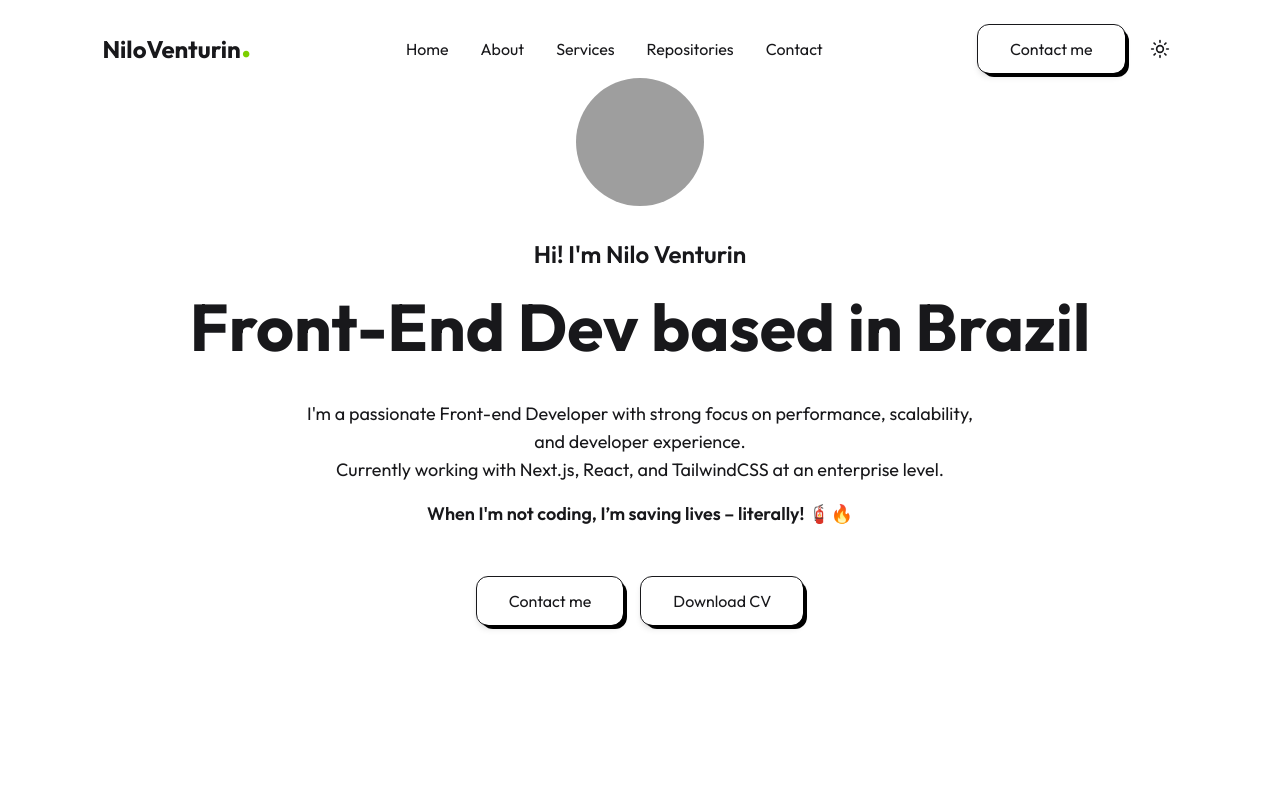
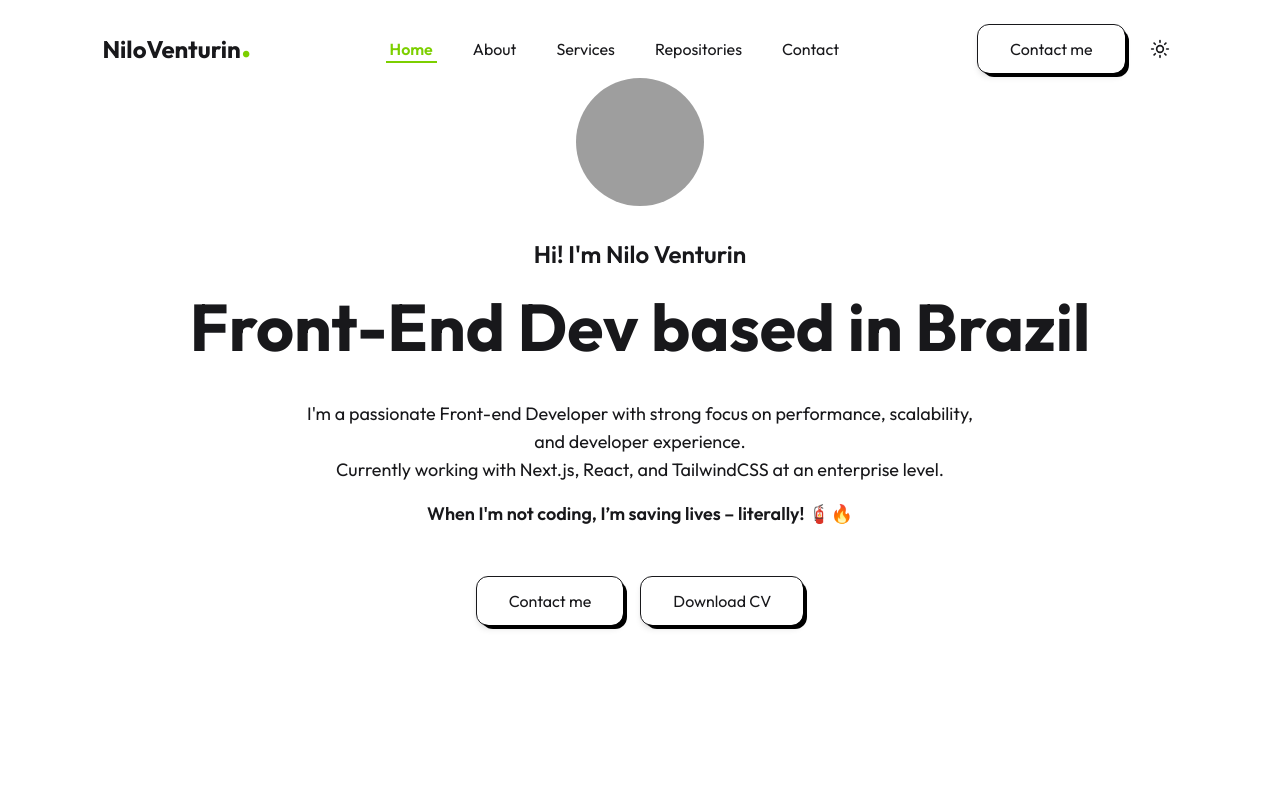
Before and after one commit to dev-nilo/niloventurin, a Next.js app in the folder niloventurin/: page / in a window 1280 px wide. Shown: the top 800 px of the page. Built offline with nearby package versions, Linux system fonts and the light colour scheme; grey boxes are pictures that could not be loaded; a web font is replaced by a local one.

Commit message:
making framer-motion

```diff
--- a/niloventurin/app/page.js
+++ b/niloventurin/app/page.js
@@ -1,13 +1,75 @@
+"use client";
+
+import { useState, useEffect } from "react";
+import { AnimatePresence, motion } from "framer-motion";
+
 import Navbar from "@/components/Navbar";
 import Header from "@/components/Header";
 import About from "@/components/About";
+import Services from "@/components/Services";
+import Repositories from "@/components/Repositories";
+import Contact from "@/components/Contact";
 
 export default function Home() {
+  const [section, setSection] = useState(0);
+  const sections = [
+    <Header key="header" />,
+    <About key="about" />,
+    <Services key="services" />,
+    <Repositories key="repositories" />,
+    <Contact key="contact" />,
+  ];
+  const totalSections = sections.length;
+
+  // Scroll e teclado
+  useEffect(() => {
+    let isThrottled = false;
+
+    const next = () =>
+      setSection((prev) => Math.min(totalSections - 1, prev + 1));
+    const prev = () => setSection((prev) => Math.max(0, prev - 1));
+
+    const handleWheel = (e) => {
+      if (isThrottled) return;
+      isThrottled = true;
+      setTimeout(() => (isThrottled = false), 600); // evita transições múltiplas
+
+      if (e.deltaY > 50) next();
+      if (e.deltaY < -50) prev();
+    };
+
+    const handleKeyDown = (e) => {
+      if (e.key === "ArrowDown") next();
+      if (e.key === "ArrowUp") prev();
+    };
+
+    window.addEventListener("wheel", handleWheel, { passive: false });
+    window.addEventListener("keydown", handleKeyDown);
+
+    return () => {
+      window.removeEventListener("wheel", handleWheel);
+      window.removeEventListener("keydown", handleKeyDown);
+    };
+  }, [totalSections]);
+
   return (
     <>
-      <Navbar />
-      <Header />
-      <About />
+      <Navbar onNavigate={setSection} activeIndex={section} />
+
+      <div className="relative h-screen w-screen overflow-hidden">
+        <AnimatePresence mode="wait">
+          <motion.div
+            key={section}
+            initial={{ opacity: 0 }}
+            animate={{ opacity: 1 }}
+            exit={{ opacity: 0 }}
+            transition={{ duration: 0.5 }}
+            className="absolute inset-0"
+          >
+            {sections[section]}
+          </motion.div>
+        </AnimatePresence>
+      </div>
     </>
   );
 }
--- /dev/null
+++ b/niloventurin/components/Contact.jsx
@@ -0,0 +1,21 @@
+import React from "react";
+
+const Contact = () => {
+  return (
+    <div className="flex flex-col items-center justify-center h-screen">
+      <h1 className="text-4xl font-bold mb-4">Contact Me</h1>
+      <p className="text-lg text-center max-w-2xl">
+        If you have any questions or would like to get in touch, feel free to
+        reach out!
+      </p>
+      <div className="mt-8">
+        <a href=""></a>
+        <button className="bg-lime-500 text-white px-4 py-2 rounded">
+          Email Me
+        </button>
+      </div>
+    </div>
+  );
+};
+
+export default Contact;
--- a/niloventurin/components/Navbar.jsx
+++ b/niloventurin/components/Navbar.jsx
@@ -4,7 +4,7 @@ import { useState, useEffect } from "react";
 import { Sun, Moon, Menu, X } from "lucide-react";
 import ButtonContactMe from "./buttons/ButtonContactMe";
 
-const Navbar = () => {
+const Navbar = ({ onNavigate, activeIndex }) => {
   const [isMenuOpen, setIsMenuOpen] = useState(false);
   const [darkMode, setDarkMode] = useState(false);
 
@@ -18,7 +18,6 @@ const Navbar = () => {
 
   useEffect(() => {
     const savedTheme = localStorage.getItem("theme");
-
     if (savedTheme === "dark") {
       setDarkMode(true);
       document.documentElement.classList.add("dark");
@@ -37,47 +36,54 @@ const Navbar = () => {
   }, [darkMode]);
 
   const navLinks = [
-    { label: "Home", href: "#top" },
-    { label: "About", href: "#about" },
-    { label: "Services", href: "#services" },
-    { label: "Repositories", href: "#repo" },
-    { label: "Contact", href: "#contact" },
+    { label: "Home" },
+    { label: "About" },
+    { label: "Services" },
+    { label: "Repositories" },
+    { label: "Contact" },
   ];
 
   return (
     <nav className="fixed top-0 w-full z-50 flex items-center justify-between px-6 py-6 lg:px-8 xl:px-[8%]">
       {/* Logo */}
-      <a href="#top" className="flex items-center py-2">
+      <button onClick={() => onNavigate(0)} className="flex items-center py-2">
         <h1 className="text-2xl font-extrabold flex items-center">
           NiloVenturin
           <span className="text-lime-500 text-4xl leading-none mt-[-10px]">
             .
           </span>
         </h1>
-      </a>
+      </button>
 
       {/* Desktop Nav */}
       <ul className="hidden md:flex items-center gap-6 lg:gap-8 rounded-full px-12 py-2">
-        {navLinks.map((link) => (
-          <li key={link.href}>
-            <a
-              href={link.href}
-              className="transition-colors hover:text-lime-500"
+        {navLinks.map((link, index) => (
+          <li key={link.label}>
+            <button
+              onClick={() => onNavigate(index)}
+              className={`relative px-1 transition-colors ${
+                activeIndex === index
+                  ? "text-lime-500 font-semibold"
+                  : "hover:text-lime-500"
+              } group`}
             >
               {link.label}
-            </a>
+              <span
+                className={`absolute left-0 -bottom-0.5 h-[2px] w-full origin-left transform transition-transform duration-300 bg-lime-500 scale-x-0 group-hover:scale-x-100 ${
+                  activeIndex === index ? "scale-x-100" : ""
+                }`}
+              />
+            </button>
           </li>
         ))}
       </ul>
 
       {/* Actions */}
       <div className="flex items-center gap-4">
-        {/* Contact Me Button - Desktop */}
         <div className="hidden lg:flex">
           <ButtonContactMe />
         </div>
 
-        {/* Dark Mode Toggle */}
         <button
           aria-label="Toggle Theme"
           onClick={toggleDarkMode}
@@ -86,7 +92,6 @@ const Navbar = () => {
           {darkMode ? <Moon size={20} /> : <Sun size={20} />}
         </button>
 
-        {/* Mobile Menu Button */}
         <button
           onClick={toggleMenu}
           className="flex md:hidden p-2 rounded-full transition-colors hover:bg-accent dark:hover:bg-accent hover:text-lime-500"
@@ -100,18 +105,18 @@ const Navbar = () => {
       {/* Mobile Nav */}
       {isMenuOpen && (
         <div className="absolute top-20 right-5 flex flex-col gap-6 p-6 bg-background dark:bg-card rounded-xl shadow-lg md:hidden animate-fade-in z-50">
-          {navLinks.map((link) => (
-            <a
-              key={link.href}
-              href={link.href}
-              onClick={() => setIsMenuOpen(false)}
+          {navLinks.map((link, index) => (
+            <button
+              key={link.label}
+              onClick={() => {
+                setIsMenuOpen(false);
+                onNavigate(index);
+              }}
               className="text-lg font-semibold transition-colors hover:text-lime-500"
             >
               {link.label}
-            </a>
+            </button>
           ))}
-
-          {/* Contact Me Button - Mobile */}
           <ButtonContactMe isMobile className="mt-4" />
         </div>
       )}
--- /dev/null
+++ b/niloventurin/components/Repositories.jsx
@@ -0,0 +1,23 @@
+import React from "react";
+
+const Repositories = () => {
+  return (
+    <div className="flex flex-col items-center justify-center h-screen">
+      <h1 className="text-4xl font-bold mb-4">My Repositories</h1>
+      <p className="text-lg text-center max-w-2xl">
+        Here are some of my repositories. Feel free to explore and check out my
+        work!
+      </p>
+      <div className="mt-8">
+        {/* Add your repository links here */}
+        <a href="">
+          <button className="bg-lime-500 text-white px-4 py-2 rounded">
+            View on GitHub
+          </button>
+        </a>
+      </div>
+    </div>
+  );
+};
+
+export default Repositories;
--- /dev/null
+++ b/niloventurin/components/Services.jsx
@@ -0,0 +1,15 @@
+import React from "react";
+
+const Services = () => {
+  return (
+    <div className="flex flex-col items-center justify-center h-screen">
+      <h1 className="text-4xl font-bold mb-4">My Services</h1>
+      <p className="text-lg text-center max-w-2xl">
+        I offer a range of services to help you achieve your goals. Whether you
+        need web development, design, or consulting, I am here to assist you.
+      </p>
+    </div>
+  );
+};
+
+export default Services;
```
